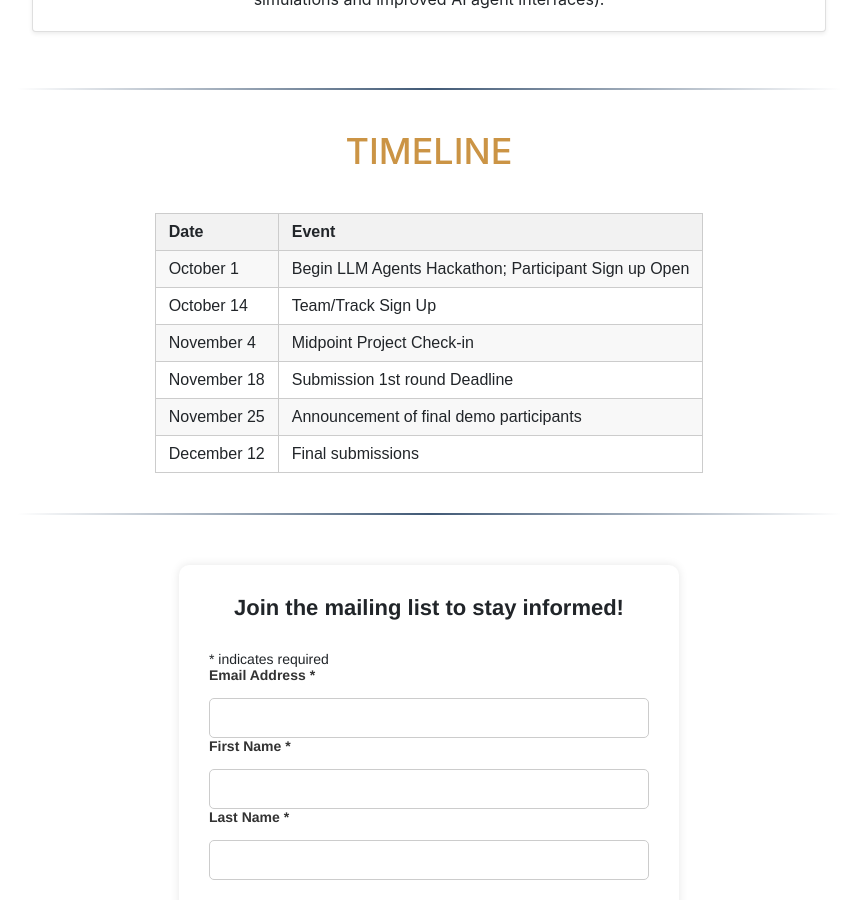
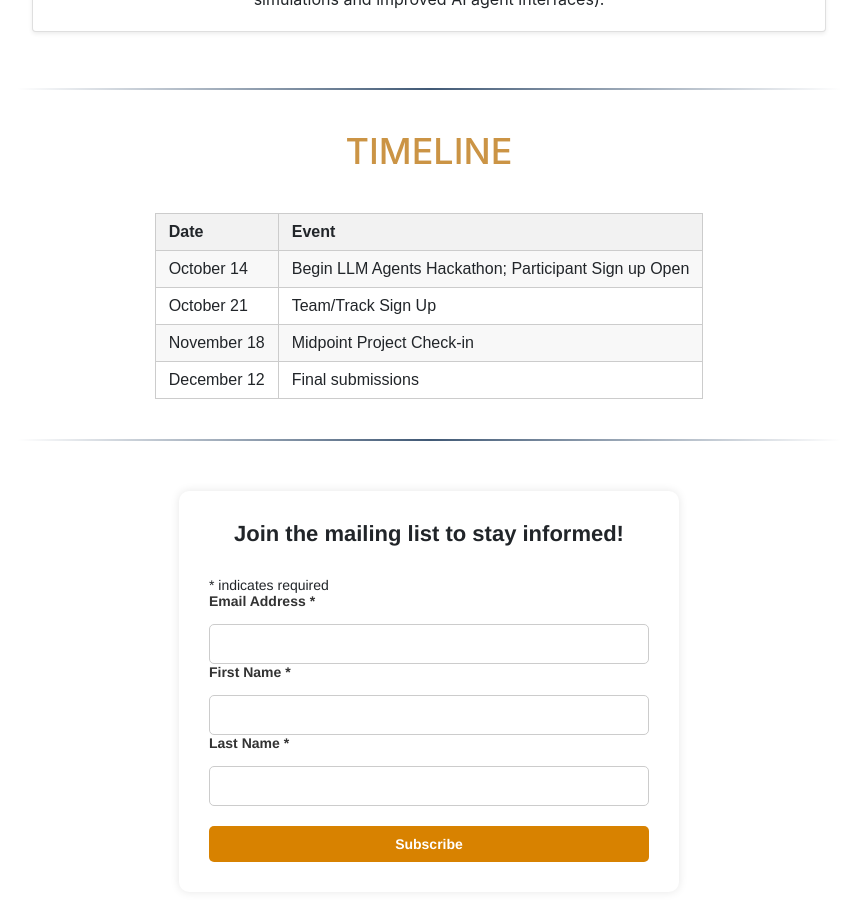
Before and after one commit to rdi-berkeley/llm-agents-hackathon, a Jekyll site: the page built from index.md, in a window 1280 px wide and 900 px high, scrolled down 2019 px. Shown: the whole window, without its empty margins (211-1068 px from the left). Built offline with Jekyll 4.4.1, drawn with Linux system fonts in a browser that asks for light colours; nearby versions of some CDN libraries; comment, search, counter and statistics services are not loaded.

Commit message:
Update timeline

```diff
--- a/_layouts/home.html
+++ b/_layouts/home.html
@@ -183,24 +183,16 @@ For Hackathon discussion, please join the Hackathon channel at <a href="https://
     <th>Event</th>
   </tr>
   <tr>
-    <td>October 1</td>
+    <td>October 14</td>
     <td>Begin LLM Agents Hackathon; Participant Sign up Open</td>
   </tr>
   <tr>
-    <td>October 14</td>
+    <td>October 21</td>
     <td>Team/Track Sign Up</td>
   </tr>
   <tr>
-    <td>November 4</td>
+    <td>November 18</td>
     <td>Midpoint Project Check-in</td>
-  </tr>
-  <tr>
-    <td>November 18</td>
-    <td>Submission 1st round Deadline</td>
-  </tr>
-  <tr>
-    <td>November 25</td>
-    <td>Announcement of final demo participants</td>
   </tr>
   <tr>
     <td>December 12</td>
```
